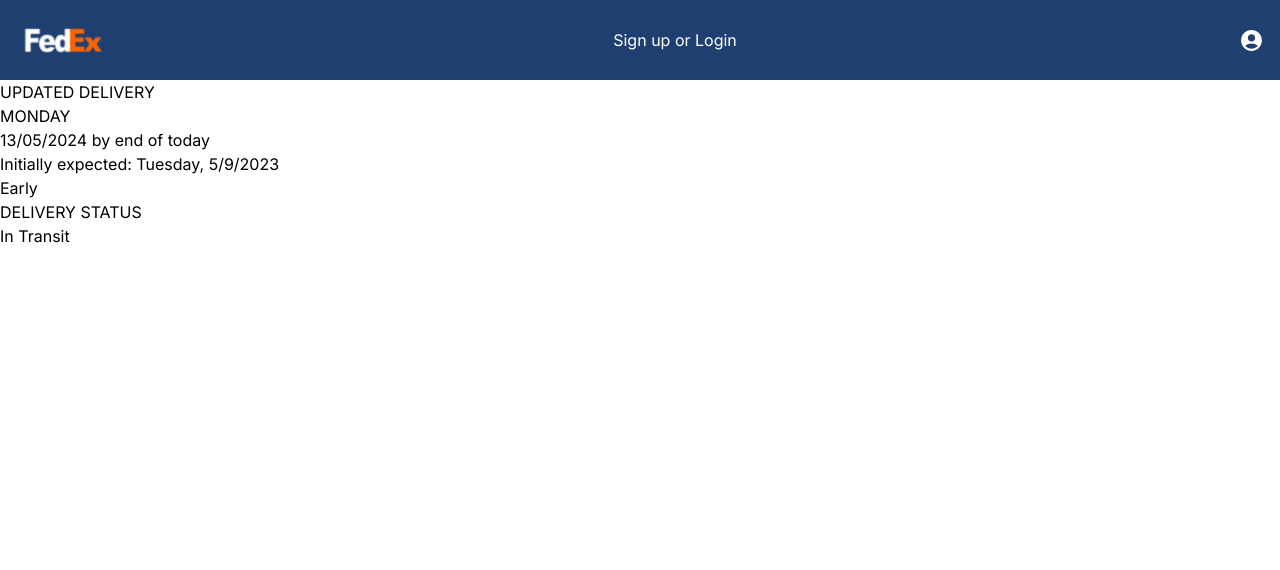
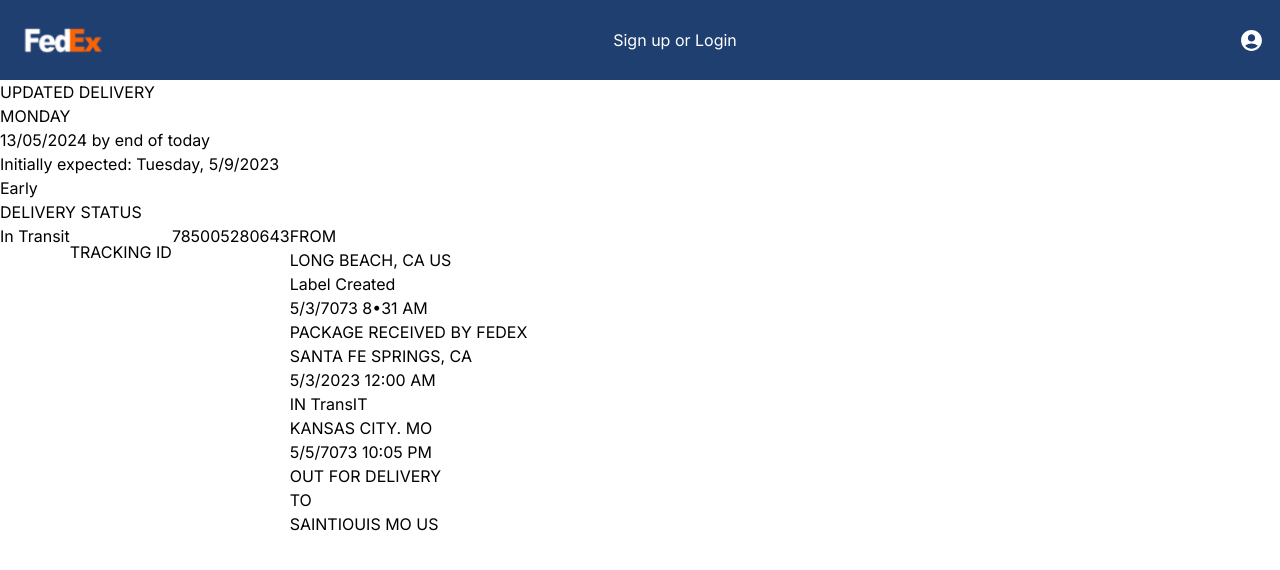
Before and after one commit to Richson-Tech/trackex, a Next.js app: page / in a window 1280 px wide. Shown: the top 570 px of the page. Built offline with nearby package versions, Linux system fonts and the light colour scheme.

Commit message:
new commits

```diff
--- a/src/components/First.jsx
+++ b/src/components/First.jsx
@@ -12,6 +12,29 @@
         <h2>DELIVERY STATUS</h2>
         <div className="flex flex-row">
           <h5>In Transit </h5>
+          <h5 className="mt-4">TRACKING ID </h5>
+          <div className="flex flex-row">
+            <h6>785005280643</h6>
+          </div>
+
+          <div>
+            <p>FROM</p>
+            <p>LONG BEACH, CA US</p>
+            <p>Label Created</p>
+            <p>5/3/7073 8•31 AM</p>
+
+            <p>PACKAGE RECEIVED BY FEDEX</p>
+            <p>SANTA FE SPRINGS, CA</p>
+            <p>5/3/2023 12:00 AM</p>
+
+            <p>IN TransIT</p>
+            <p>KANSAS CITY. MO</p>
+            <p>5/5/7073 10:05 PM</p>
+
+            <p>OUT FOR DELIVERY</p>
+            <p>TO</p>
+            <p>SAINTIOUIS MO US</p>
+          </div>
         </div>
       </div>
     </div>
```
